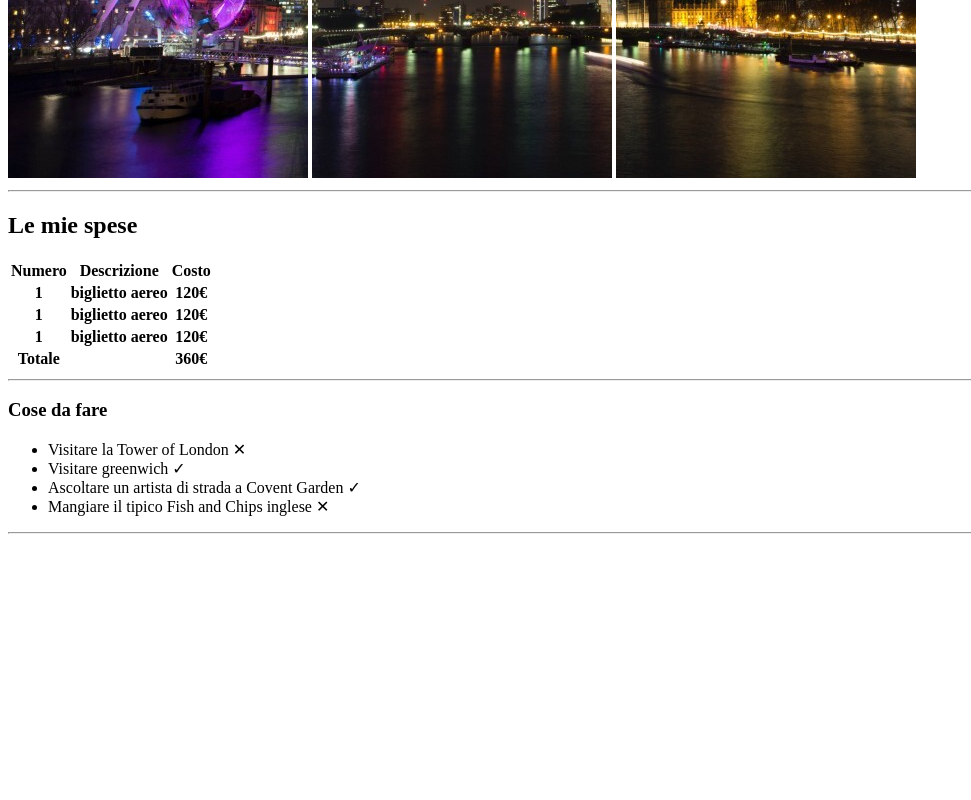
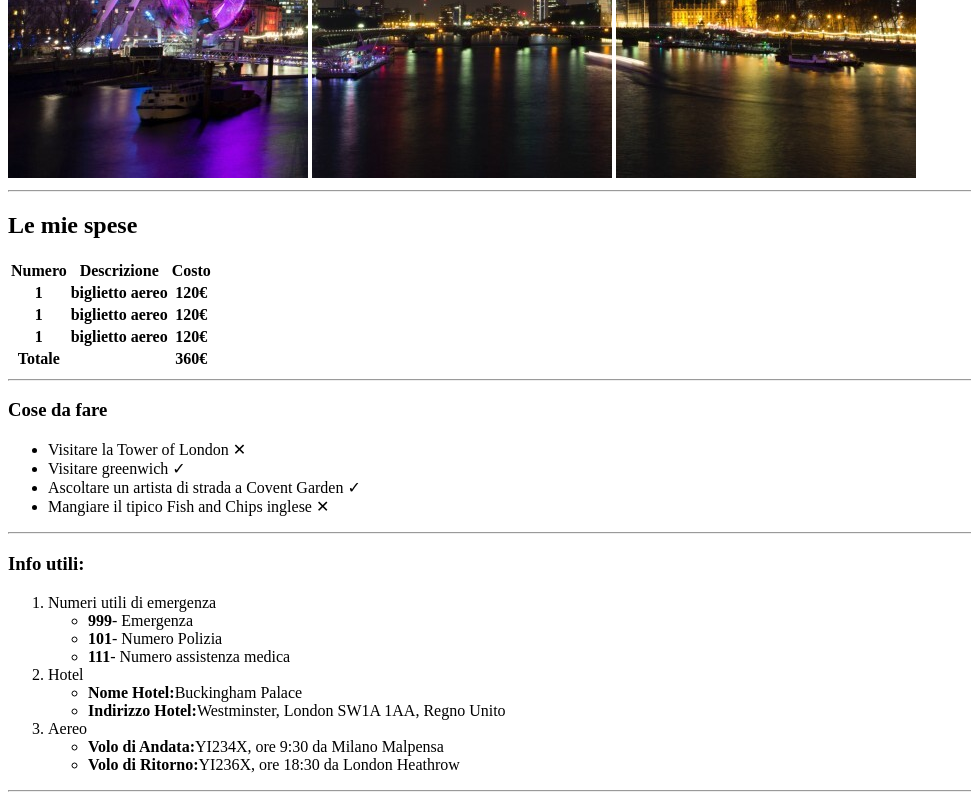
Before and after one commit to lorenzocutrera/html-london-trip, a plain HTML site: page index.html in a window 1280 px wide. Shown: the part 502-1302 px from the top of the page, without its empty margins (0-971 px from the left). Before the commit the page ends 1044 px from the top, so only its background shows below. Drawn offline with Linux system fonts and the light colour scheme.

Commit message:
add info

```diff
--- a/index.html
+++ b/index.html
@@ -69,7 +69,31 @@
             <hr>
         </section>
 
-        <section></section>
+        <section>
+            <h3>Info utili:</h3>
+            <ol>
+                <li>Numeri utili di emergenza
+                    <ul>
+                        <li><strong>999</strong>- Emergenza</li>
+                        <li><strong>101</strong>- Numero Polizia</li>
+                        <li><strong>111</strong>- Numero assistenza medica</li>
+                    </ul>
+                </li>
+                <li>Hotel
+                    <ul>
+                        <li><strong>Nome Hotel:</strong>Buckingham Palace</li>
+                        <li><strong>Indirizzo Hotel:</strong>Westminster, London SW1A 1AA, Regno Unito</li>
+                    </ul>
+                </li>
+                <li>Aereo
+                    <ul>
+                        <li><strong>Volo di Andata:</strong>YI234X, ore 9:30 da Milano Malpensa</li>
+                        <li><strong>Volo di Ritorno:</strong>YI236X, ore 18:30 da London Heathrow</li>
+                    </ul>
+                </li>
+            </ol>
+            <hr>
+        </section>
     </body>
 
     <footer>
```
